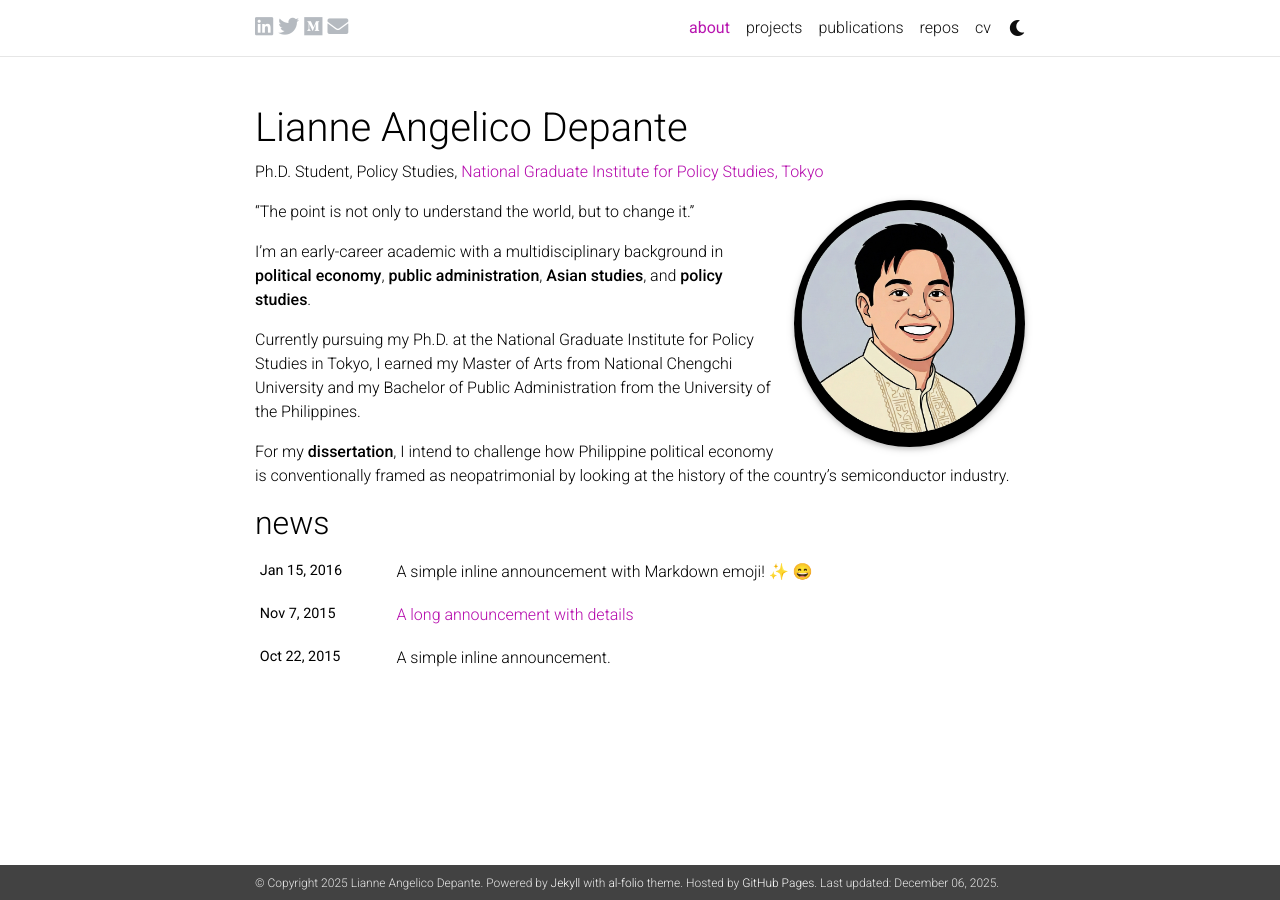
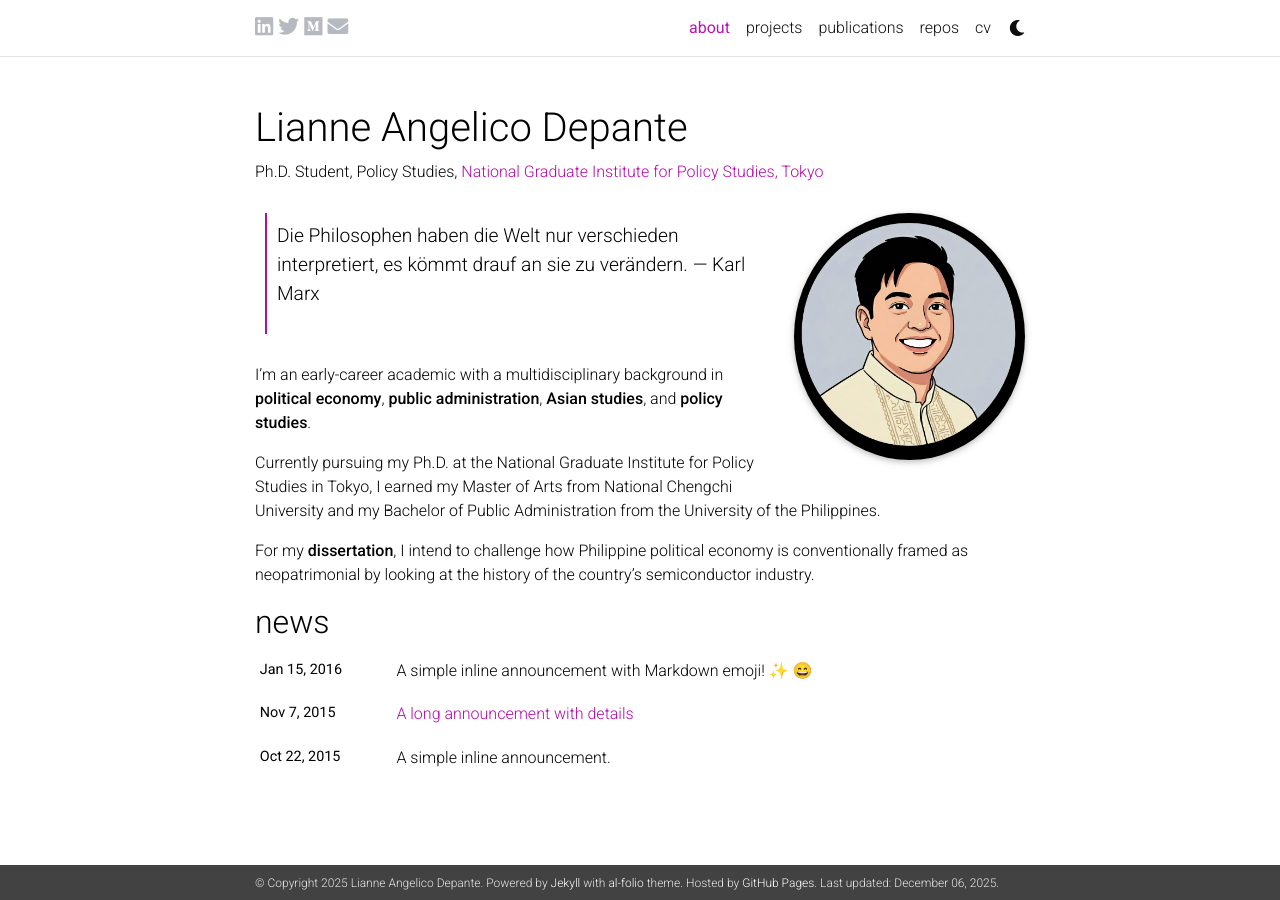
Before and after one commit to liannedepante/liannedepante.github.io, a Jekyll site: the page built from _pages/about.md, in a window 1280 px wide. Built offline with Jekyll 4.4.1, drawn with Linux system fonts in a browser that asks for light colours; full-size pictures stand in for the smaller copies a plugin makes; emoji names are drawn with the system emoji font; comment, search, counter and statistics services are not loaded; a style sheet for code colours, icons or effects is not loaded.

Commit message:
Update about.md

```diff
--- a/_pages/about.md
+++ b/_pages/about.md
@@ -14,7 +14,10 @@ selected_papers: false # includes a list of papers marked as "selected={true}"
 social: false  # includes social icons at the bottom of the page
 ---
 
-"The point is not only to understand the world, but to change it.”
+> Die Philosophen haben die Welt nur verschieden interpretiert, es kömmt drauf an sie zu verändern.
+> — Karl Marx
+
+
 
 I’m an early-career academic with a multidisciplinary background in **political economy**, **public administration**, **Asian studies**, and **policy studies**.
 
```
